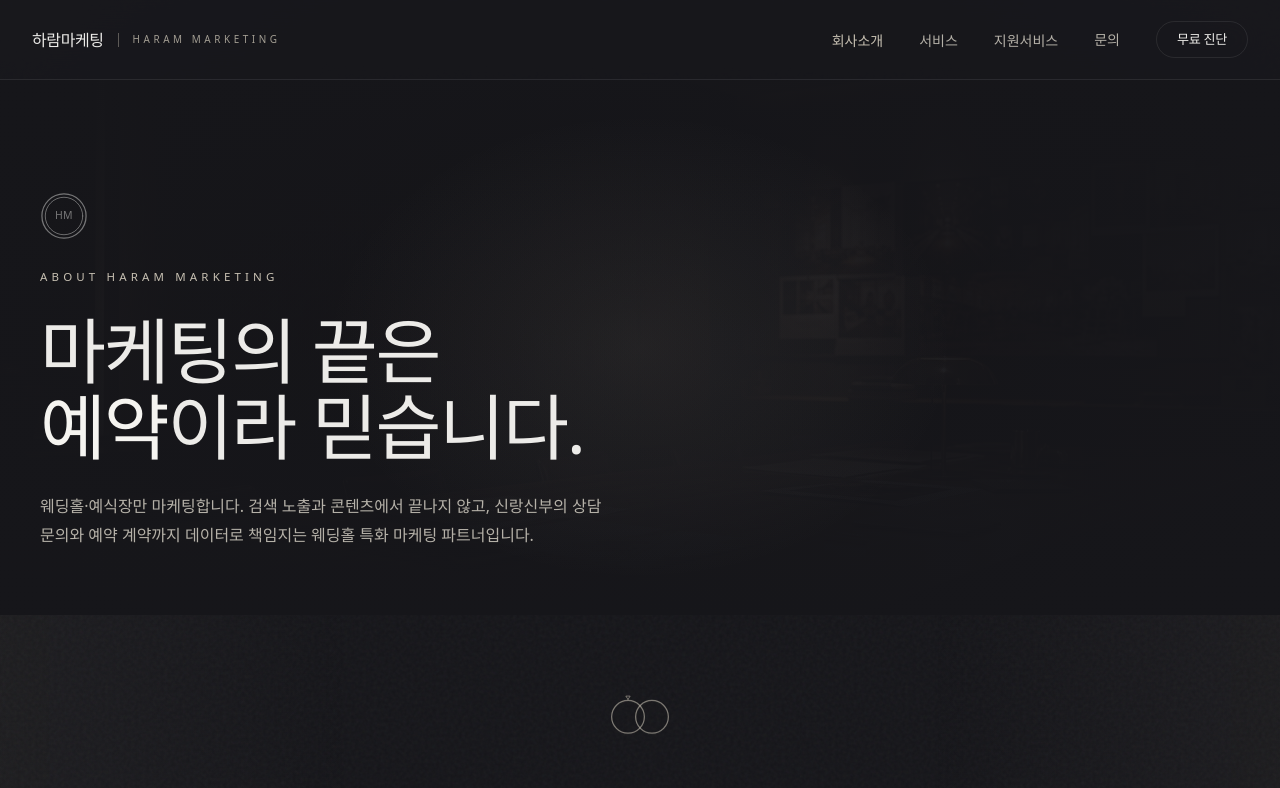
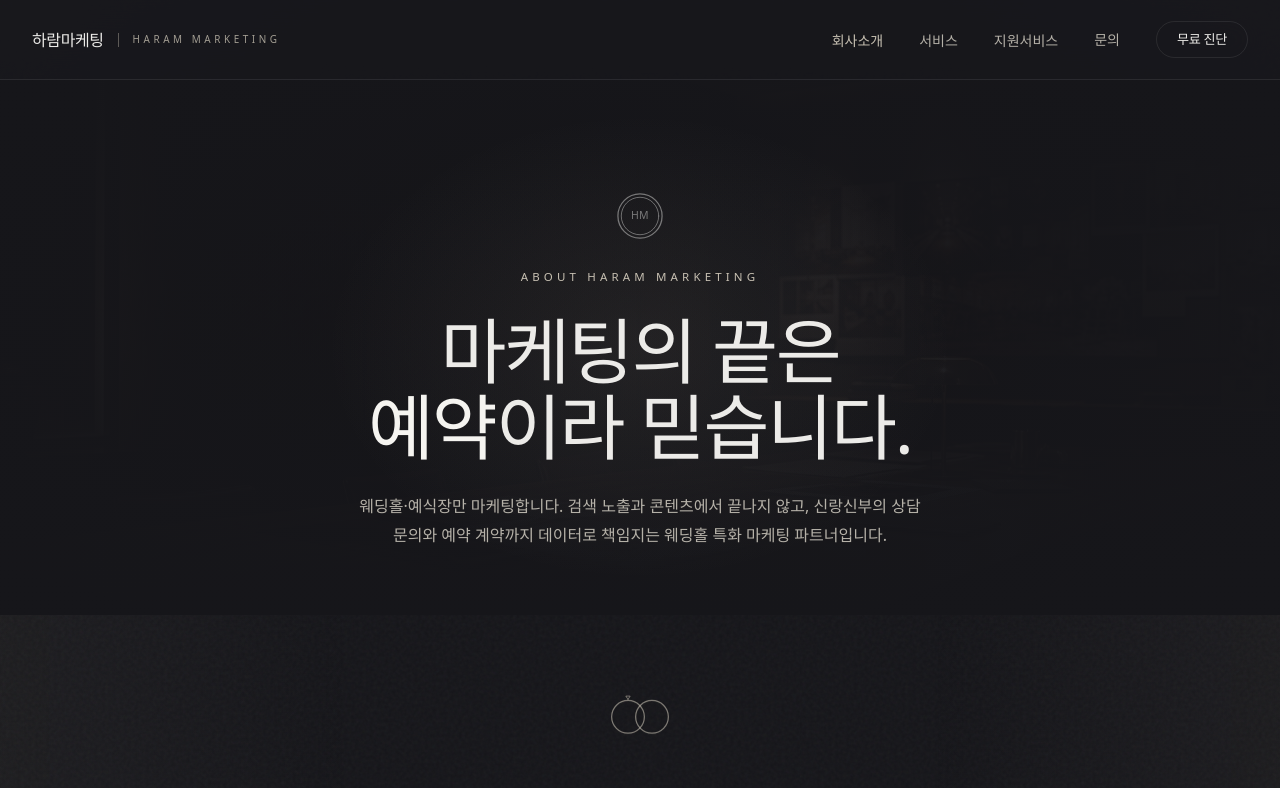
Before and after one commit to gustn0117/haram-marketing, a Next.js app: page /about in a window 1280 px wide. Shown: the top 788 px of the page. Built offline with nearby package versions, Linux system fonts and the light colour scheme; a web font is replaced by a local one.

Commit message:
design: 혼합 정렬 확정 — 큰 선언·CTA·히어로(홈/하위)·푸터는 중앙, 리스트·그리드·차트·단계 등 구조적 본문은 좌측. 비대칭/완전중앙 사이 균형

```diff
--- a/components/Footer.tsx
+++ b/components/Footer.tsx
@@ -7,9 +7,9 @@ import { MonogramSeal } from "@/components/Motifs";
 export function Footer() {
   return (
     <footer className="border-t border-line px-6 py-20 md:py-28">
-      <Container size="narrow" className="flex flex-col items-start text-left">
+      <Container size="narrow" className="flex flex-col items-center text-center">
         <MonogramSeal variant="static" className="mb-8 w-12 text-gold/45" />
-        <Link href="/home" className="flex flex-col gap-2">
+        <Link href="/home" className="flex flex-col items-center gap-2">
           <span className="text-lg font-light tracking-tight text-paper">
             {company.nameKo}
           </span>
@@ -24,7 +24,7 @@ export function Footer() {
           {company.tagline}
         </p>
 
-        <nav className="mt-12 flex flex-wrap gap-x-8 gap-y-3">
+        <nav className="mt-12 flex flex-wrap items-center justify-center gap-x-8 gap-y-3">
           {navLinks.map((l) => (
             <Link
               key={l.href}
@@ -43,7 +43,7 @@ export function Footer() {
           {company.phone}
         </a>
 
-        <span className="hair-line mt-10 block w-16" aria-hidden />
+        <span className="hair-line mx-auto mt-10 block w-16" aria-hidden />
         <p className="mt-8 text-[0.66rem] uppercase tracking-[0.24em] text-faint">
           © 2026 {company.nameKo} · CEO {company.ceo}
         </p>
--- a/components/PageHero.tsx
+++ b/components/PageHero.tsx
@@ -16,7 +16,7 @@ export function PageHero({
 }) {
   return (
     <section
-      className="page-hero relative isolate flex min-h-[60svh] flex-col justify-center overflow-hidden px-6 pb-16 pt-28 md:min-h-[66svh]"
+      className="page-hero relative isolate flex min-h-[60svh] flex-col items-center justify-center overflow-hidden px-6 pb-16 pt-28 text-center md:min-h-[66svh]"
     >
       {backgroundImage ? (
         <>
@@ -33,32 +33,30 @@ export function PageHero({
         </>
       ) : null}
       <span className="page-hero-glow" aria-hidden />
-      <div className="relative z-10 mx-auto w-full max-w-[1200px]">
       <MonogramSeal
         variant="load"
-          className="rise mb-7 w-12 text-paper/45"
+        className="rise relative z-10 mb-7 w-12 text-paper/45"
       />
       <span
-          className="rise block text-[0.72rem] uppercase tracking-[0.36em] text-gold"
+        className="rise relative z-10 text-[0.72rem] uppercase tracking-[0.36em] text-gold"
         style={{ animationDelay: "60ms" }}
       >
         {eyebrow}
       </span>
       <h1
-          className="rise mt-7 max-w-3xl text-[clamp(2.2rem,5.6vw,4.6rem)] font-light leading-[1.05] tracking-[-0.03em] text-paper"
+        className="rise relative z-10 mt-7 max-w-3xl text-[clamp(2.2rem,5.6vw,4.6rem)] font-light leading-[1.05] tracking-[-0.03em] text-paper"
         style={{ animationDelay: "160ms" }}
       >
         {title}
       </h1>
       {description ? (
         <p
-            className="rise mt-7 max-w-xl text-base font-light leading-[1.85] text-muted"
+          className="rise relative z-10 mt-7 max-w-xl text-base font-light leading-[1.85] text-muted"
           style={{ animationDelay: "260ms" }}
         >
           {description}
         </p>
       ) : null}
-      </div>
     </section>
   );
 }
--- a/components/ui.tsx
+++ b/components/ui.tsx
@@ -134,16 +134,16 @@ export function CTASection({
   return (
     <section className="px-6 py-16 md:py-24">
       <Reveal>
-        <Container size="default">
-          <span className="hair-line mb-12 block w-14" aria-hidden />
+        <Container size="narrow" className="text-center">
+          <span className="hair-line mx-auto mb-12 block w-14" aria-hidden />
           <span className="text-[0.72rem] uppercase tracking-[0.36em] text-gold">
             {eyebrow}
           </span>
-          <h2 className="mt-8 max-w-3xl text-[clamp(2rem,4.8vw,3.5rem)] font-light leading-[1.16] tracking-[-0.03em] text-paper">
+          <h2 className="mx-auto mt-8 max-w-2xl text-[clamp(2rem,4.8vw,3.5rem)] font-light leading-[1.16] tracking-[-0.03em] text-paper">
             {title}
           </h2>
           {description ? (
-            <p className="mt-7 max-w-xl text-[0.95rem] font-light leading-[1.85] tracking-[-0.01em] text-muted">
+            <p className="mx-auto mt-7 max-w-xl text-[0.95rem] font-light leading-[1.85] tracking-[-0.01em] text-muted">
               {description}
             </p>
           ) : null}
```
Lines whose indentation alone changed are shown as unchanged.
